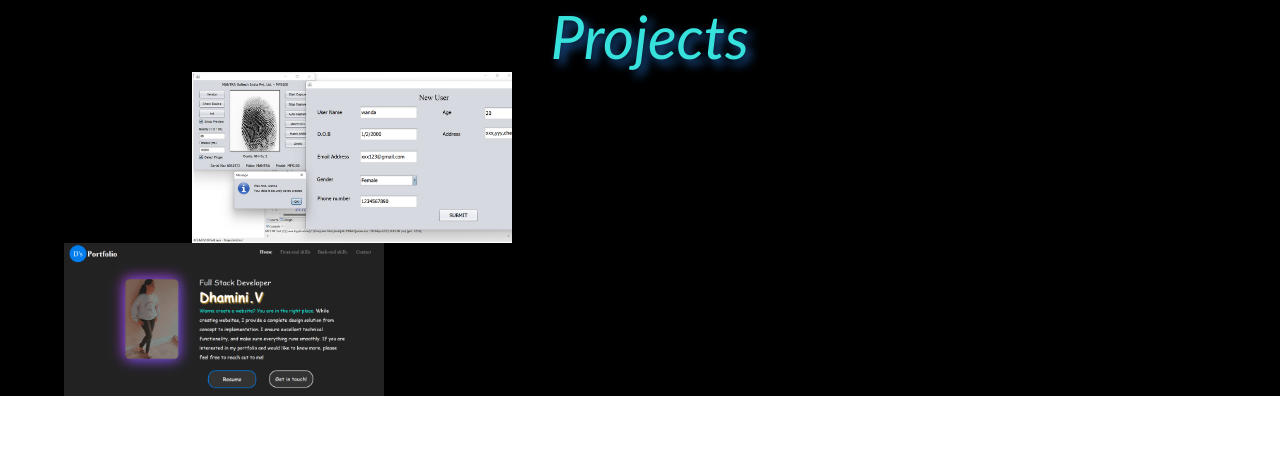
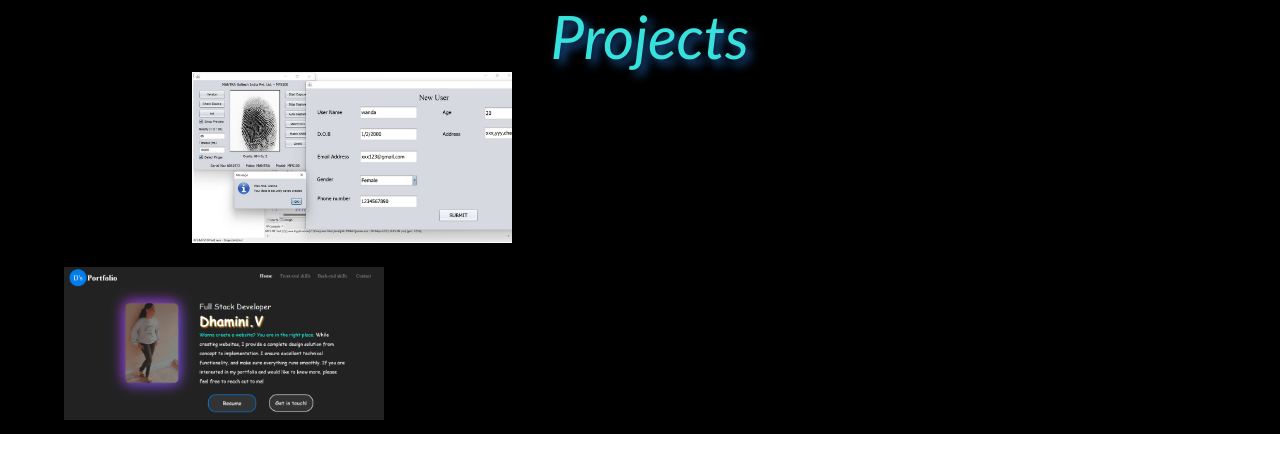
Before and after one commit to dhamini2311/portfolio2, an Angular app: page /projects in a window 1280 px wide. Shown: the top 472 px of the page. Built offline with nearby package versions, Linux system fonts and the light colour scheme.

Commit message:
latest commit

```diff
--- a/src/app/projects/projects.component.css
+++ b/src/app/projects/projects.component.css
@@ -16,9 +16,9 @@
   width: 50%;
   height: 60%;
   margin-left: 10%;
+  margin-bottom: 10px;
 }
 #project2,img{
   width: 50%;
   height: 60%;
-  display: flex;
 }
```
